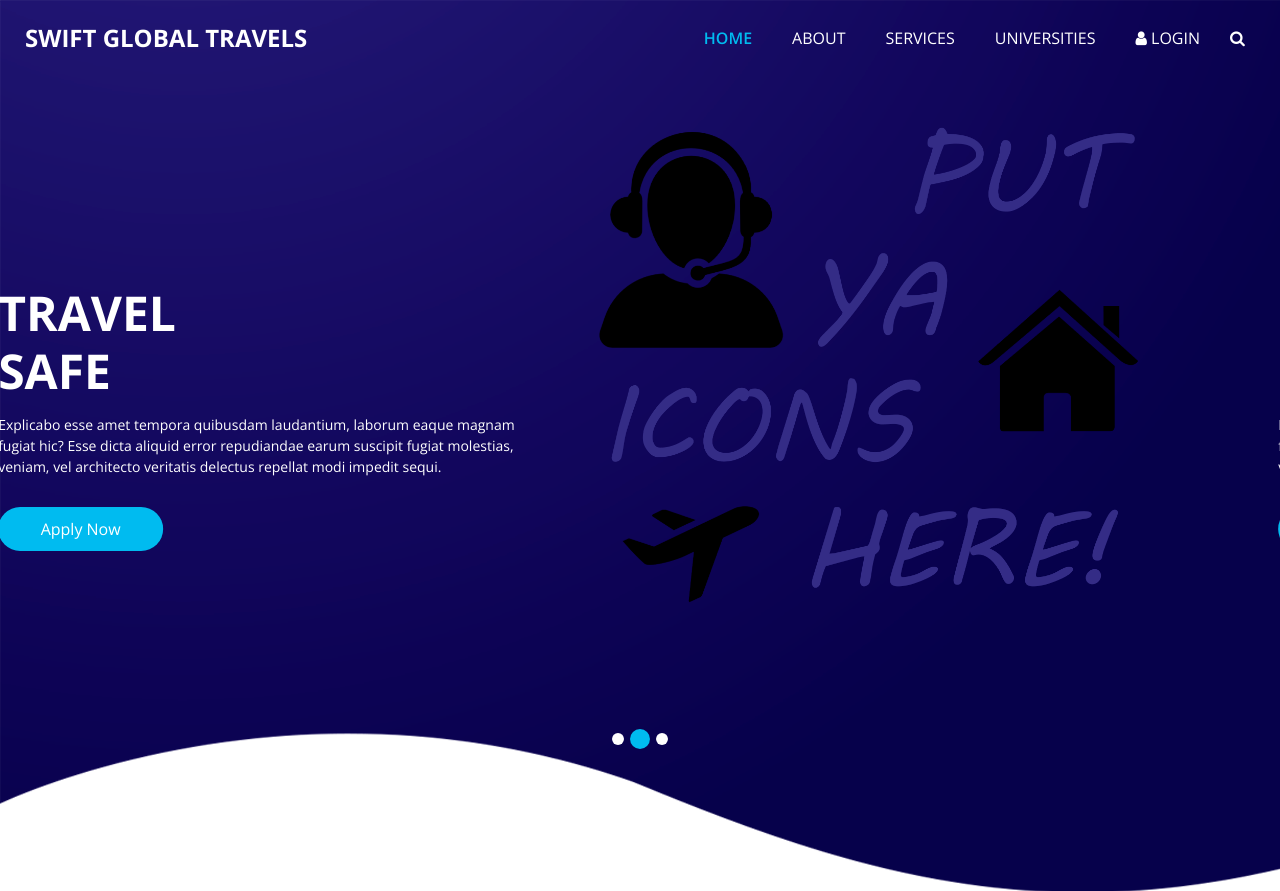
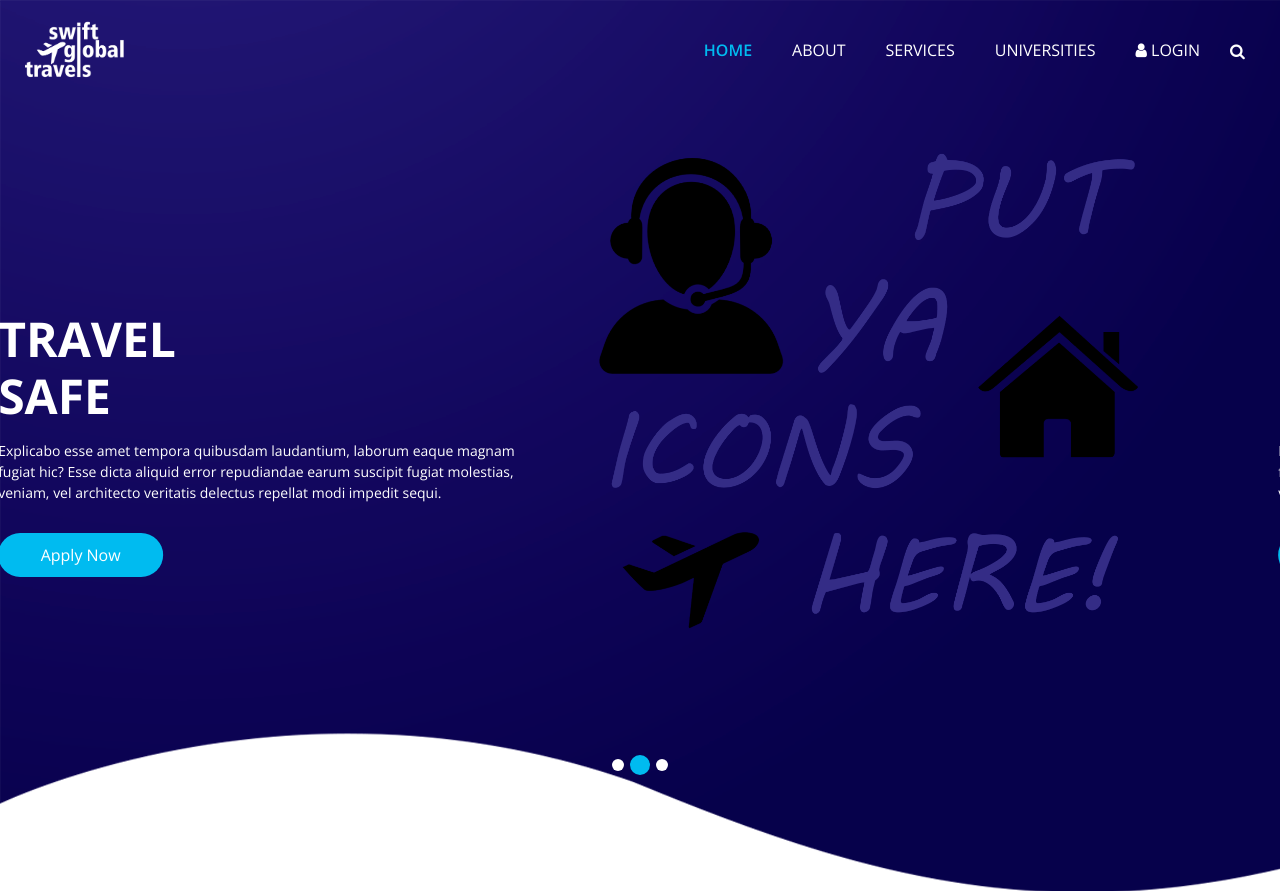
Before and after one commit to thvgger/timsapp, a plain HTML site: page index.html in a window 1280 px wide. Shown: the top 891 px of the page. Drawn offline with nearby package versions, Linux system fonts and the light colour scheme; some packages are replaced by stand-ins of ours.

Commit message:
Update index.html

```diff
--- a/index.html
+++ b/index.html
@@ -49,9 +49,9 @@
       <div class="container-fluid">
         <nav class="navbar navbar-expand-lg custom_nav-container ">
           <a class="navbar-brand" href="index.html">
-            <span>
-              SWIFT GLOBAL TRAVELS
-            </span>
+            <div class="navbar-logo">
+              <img src="images/sgt-logo.png" alt="sgt-logo">
+            </div>
           </a>
 
           <button class="navbar-toggler" type="button" data-toggle="collapse" data-target="#navbarSupportedContent" aria-controls="navbarSupportedContent" aria-expanded="false" aria-label="Toggle navigation">
```
